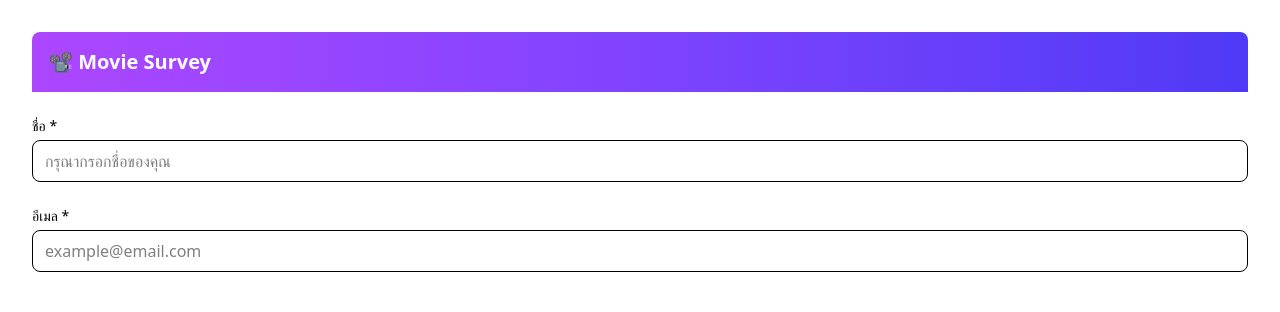
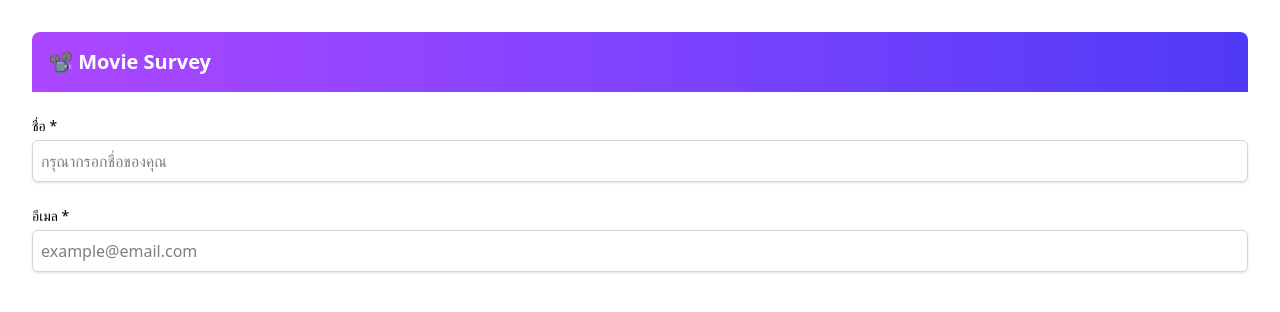
Before and after one commit to fuapisit/React-Quick-Form-Mini-Project, a React (Vite) app: page / in a window 1280 px wide. Shown: the top 312 px of the page. Built offline with nearby package versions, Linux system fonts and the light colour scheme.

Commit message:
Fix edit input styling

```diff
--- a/src/components/InputField.jsx
+++ b/src/components/InputField.jsx
@@ -7,7 +7,7 @@
         value={value}
         onChange={onChange}
         required
-        className="w-full px-3 py-2 border rounded-lg"
+        className="mt-1 p-2 block w-full border border-gray-300 rounded-md shadow-sm"
       />
     </div>
   );
```
